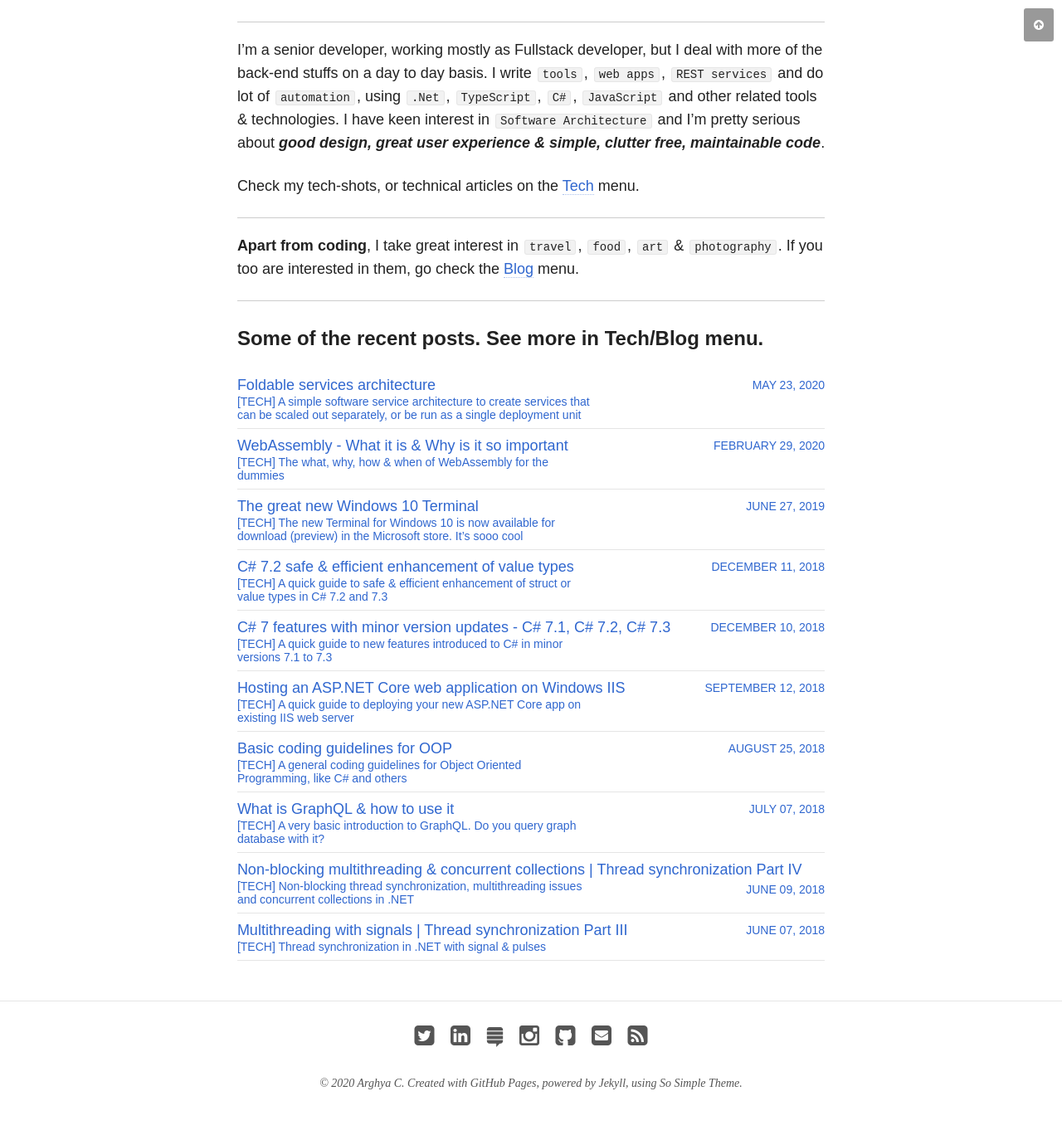
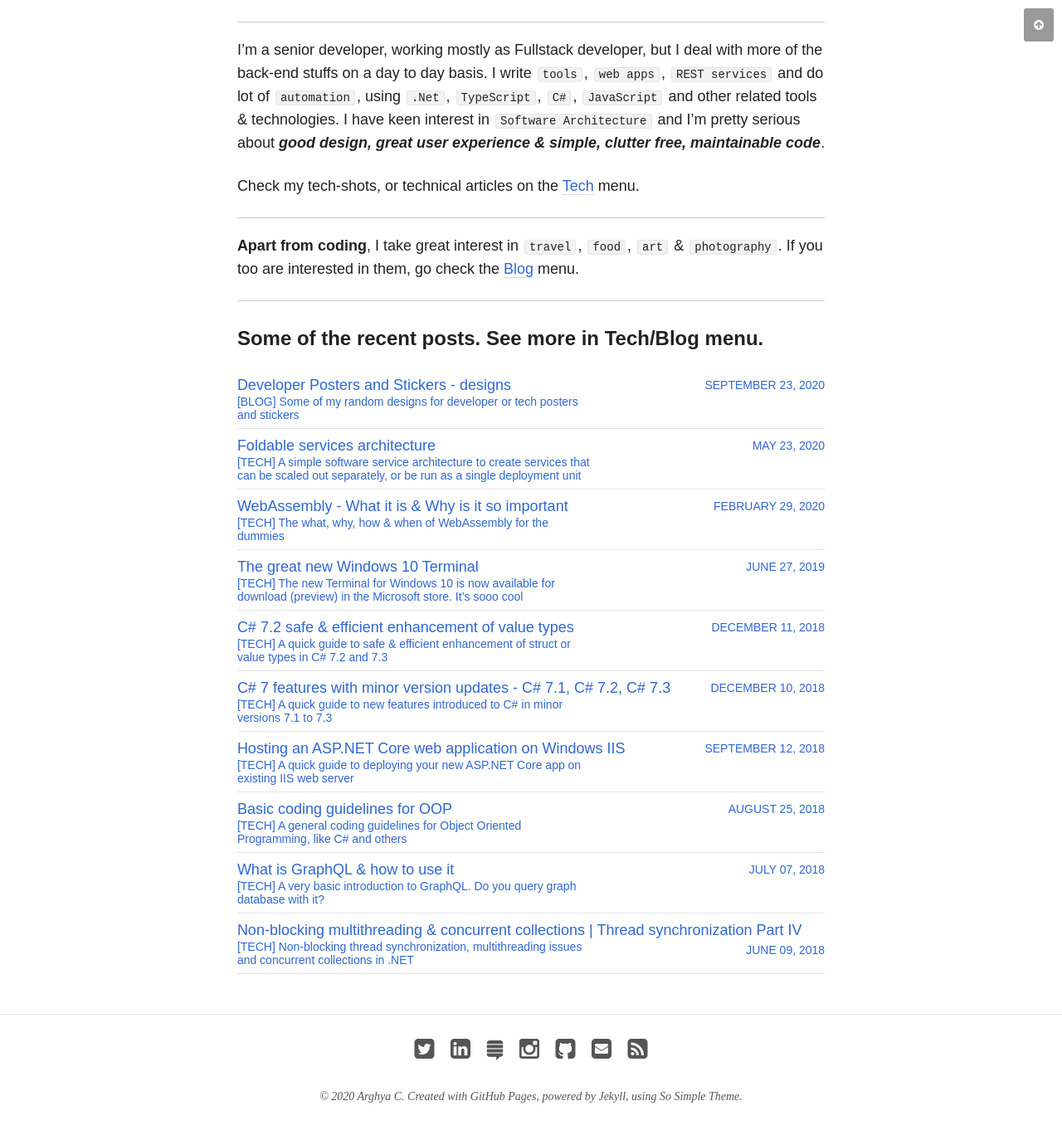
Before and after one commit to chakrabar/chakrabar.github.io, a Jekyll site: the page built from index.md, in a window 1280 px wide and 1400 px high, scrolled down 802 px. Shown: the top 1368 px of the window at 83% size. Built offline with Jekyll 4.4.1, drawn with Linux system fonts in a browser that asks for light colours; nearby versions of some CDN libraries.

Commit message:
Sticker design initial commit

```diff
--- /dev/null
+++ b/_posts/blog/2020-09-23-developer-poster-and-stickers.md
@@ -0,0 +1,169 @@
+---
+layout: post
+title: "Developer Posters and Stickers - designs"
+excerpt: "Some of my random designs for developer or tech posters and stickers"
+date: 2020-09-23
+tags: [blog, art, drawing, design, sticker, poster, coaster, developer, tech, quotes]
+categories: blog
+share: true
+comments: true
+thumbnail: blog/dev-stickers/vs-code-angular-rxjs-ts.png
+image:
+  feature: blog/dev-stickers/dev-poster-sticker-banner.jpg
+---
+
+#### Designs for developer / tech posters & stickers
+
+--------------------------------------------------------------------------------------------------
+
+<figure>
+	<a href="/images/blog/dev-stickers/vs-code-and-typescript-2.png">
+        <img src="/images/blog/dev-stickers/vs-code-and-typescript-2.png" alt="vs-code-and-typescript" title="VS Code & TypeScript">
+    </a>
+	<figcaption>VS Code & TypeScript sticker design</figcaption>
+</figure>
+
+Some more
+
+<figure class="third">
+	<a href="/images/blog/dev-stickers/testing-code-in-prod.png">
+        <img src="/images/blog/dev-stickers/testing-code-in-prod.png" alt="testing in production" title="Testing in production">
+    </a>
+	<a href="/images/blog/dev-stickers/vs-code-and-typescript-2.png">
+        <img src="/images/blog/dev-stickers/vs-code-and-typescript-2.png" alt="no deploy fridays" title="No deploy Fridays">
+    </a>
+    <a href="/images/blog/dev-stickers/testing-code-in-prod-2.png">
+        <img src="/images/blog/dev-stickers/testing-code-in-prod-2.png" alt="testing in production 2" title="Testing in production 2">
+    </a>
+	<figcaption>Some common dev quotes</figcaption>
+</figure>
+
+--------------------------------------------------------------------------------------------------
+
+What is **Inktober?**
+
+> Every October, artists all over the world take on the Inktober drawing challenge by doing one ink drawing a day the entire month. - from [Jake Parker's site](https://www.mrjakeparker.com/inktober-1/).
+
+So, Inktober is an global online art challenge where many artists, from famous ones to first-times (like me) take part from their location, on their own time and will. The event is not organised nor coordinated y anyone as such, but it just works like a massive global event!
+
+Though there are themes for drawing and other stuffs, <u>basic rules are simple</u>
+
+1. Make a drawing in ink (you can do a pencil under-drawing if you want).
+2. Post it online
+3. Hashtag it with #inktober and #inktoberYEAR (e.g. #inktober2017)
+4. Repeat
+
+----
+
+_Disclaimer: I'm no way an artist or designer or anything of that sort. I just love making simple drawings and cartoons sometimes._
+
+I took the challenge in 2017 and posted my art on [Instagram](https://www.instagram.com/charghya/). I didn't make exactly 31 drawings, but I made a lot and enjoyed the experience a lot. For me, it was more of sharing and learning from artists all over the world, and learning from them. I also tried to do various art styles rather than doing similar stuffs each day.
+
+#### Here are some sample arts
+
+Some of the _#inktober_ entries with framed look, in random order.
+
+<figure class="third">
+	<a href="/images/blog/inktober/ship.jpg">
+        <img src="/images/blog/inktober/ship.jpg" alt="ship" title="ship">
+    </a>
+	<a href="/images/blog/inktober/toon.jpg">
+        <img src="/images/blog/inktober/toon.jpg" alt="toon" title="toon">
+    </a>
+    <a href="/images/blog/inktober/girl.jpg">
+        <img src="/images/blog/inktober/girl.jpg" alt="girl" title="girl">
+    </a>
+	<figcaption>In case you were wondering how some of the pics would look on your wall!</figcaption>
+</figure>
+
+#### More entries from my Inktober 2017, in different categories
+
+Old style potraits and still life. And old sailor, Hindu goddess Kali Maa, a nude lady and classic water flask!
+
+* And old sailor - with doodle beard
+* Hindu goddess _Kali Maa_ - a kick-ass worrior Hindu goddess. Potrait with slight carooting
+* Lady - figure with marker
+* Water flask - old school still life, reminds me of school days drawing class
+
+<figure class="half">
+	<a href="/images/blog/inktober/old-man.jpg">
+        <img src="/images/blog/inktober/old-man.jpg" alt="old-man" title="old-man">
+    </a>
+	<a href="/images/blog/inktober/kali-maa.jpg">
+        <img src="/images/blog/inktober/kali-maa.jpg" alt="kali-maa" title="kali-maa">
+    </a>
+    <a href="/images/blog/inktober/nude-2.jpg">
+        <img src="/images/blog/inktober/nude-2.jpg" alt="nude" title="nude">
+    </a>
+    <a href="/images/blog/inktober/flask-2.jpg">
+        <img src="/images/blog/inktober/flask-2.jpg" alt="flask" title="flask">
+    </a>
+	<figcaption>Old style potraits and still life</figcaption>
+</figure>
+
+#### Some experiment with different art forms
+
+* Beach - line & dots, slightly inpired by Madhubani art styles
+* Diwali night - Markers & white-liners
+* A room - scribble style with ballpoint pen
+
+<figure class="third">
+	<a href="/images/blog/inktober/beach-2.jpg">
+        <img src="/images/blog/inktober/beach-2.jpg" alt="beach" title="beach">
+    </a>
+	<a href="/images/blog/inktober/diwali.jpg">
+        <img src="/images/blog/inktober/diwali.jpg" alt="diwali" title="diwali">
+    </a>
+    <a href="/images/blog/inktober/room-2.jpg">
+        <img src="/images/blog/inktober/room-2.jpg" alt="room" title="room">
+    </a>
+	<figcaption>Different art styles</figcaption>
+</figure>
+
+Well, some animals.
+
+<figure class="half">
+	<a href="/images/blog/inktober/tortoise.jpg">
+        <img src="/images/blog/inktober/tortoise.jpg" alt="tortoise" title="tortoise">
+    </a>
+	<a href="/images/blog/inktober/lizard.jpg">
+        <img src="/images/blog/inktober/lizard.jpg" alt="lizard" title="lizard">
+    </a>
+	<figcaption>Tortoise and a lizard!</figcaption>
+</figure>
+
+#### And more detailed ones
+
+That took more than a day.
+
+* The beautiful small town of Padova, Italy
+* A girl from a fictional world, where good and bad overlaps
+
+<figure class="half">
+	<a href="/images/blog/inktober/padova.jpg">
+        <img src="/images/blog/inktober/padova.jpg" alt="padova" title="padova">
+    </a>
+	<a href="/images/blog/inktober/angel.jpg">
+        <img src="/images/blog/inktober/angel.jpg" alt="angel" title="angel">
+    </a>
+	<figcaption>The city of Padova, the girl!</figcaption>
+</figure>
+
+#### Full color image, inspired by the Madhubani or Mithila art style from Bihar, India
+
+Image of a strange world. Not a real Madhubani painting, but highly inspired I'd say. I hope people find the details interesting :)
+
+<figure>
+	<a href="/images/blog/inktober/strange-world-2.jpg">
+        <img src="/images/blog/inktober/strange-world-2.jpg" alt="strange-world" title="A strange world">
+    </a>
+	<figcaption>A strange world!</figcaption>
+</figure>
+
+In case anyone wonders, the basic tools used for all the drawings are
+
+* Pencils - HB, 2B, 8B - from Camlin & Staedtler
+* Sakura micron pens, Mitsubishi pigment pen
+* Shinhan Touch dual markers - Cool gray 1, 3, 5, 7, 9, Black
+* Uni-ball color ink pens
+* Ball pens, color pencils, erasers, ruler etc.
```
Also changed, not shown: _posts/blog/2020-06-28-things-to-talk-about.md (+2 -0 lines), images/blog/dev-stickers/coding-design-problem-solving-3.png (added), images/blog/dev-stickers/dev-poster-sticker-banner.jpg (added), images/blog/dev-stickers/no-deploy-fridays.png (added), images/blog/dev-stickers/testing-code-in-prod-2.png (added), images/blog/dev-stickers/testing-code-in-prod.png (added), images/blog/dev-stickers/to-do-2.png (added), images/blog/dev-stickers/to-do-3.png (added), images/blog/dev-stickers/to-do.png (added), images/blog/dev-stickers/uipath-reboot-work.png (added), images/blog/dev-stickers/vs-code-and-typescript-2.png (added), images/blog/dev-stickers/vs-code-angular-rxjs-ts-yellow.png (added), images/blog/dev-stickers/vs-code-angular-rxjs-ts.png (added), images/blog/dev-stickers/yes-that-too-3.png (added), 1 more files.
